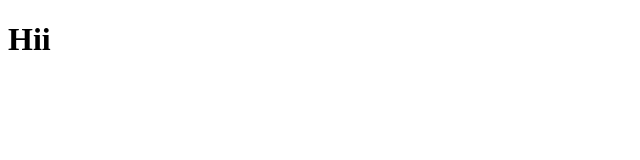
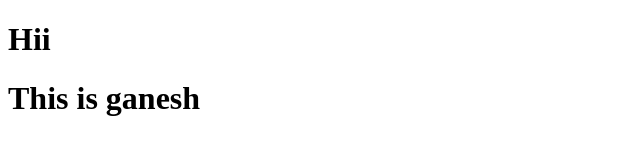
Before and after one commit to ganeshbodakhe24/Team-arambha-electronica-main-, a plain HTML site: page index.html in a window 1280 px wide. Shown: the whole page, without its empty margins (0-640 px from the left). Drawn offline with Linux system fonts and the light colour scheme.

Commit message:
second commit

```diff
--- a/index.html
+++ b/index.html
@@ -7,5 +7,6 @@
 </head>
 <body>
     <h1>Hii</h1>
+    <h1>This is ganesh</h1>
 </body>
 </html>
```
